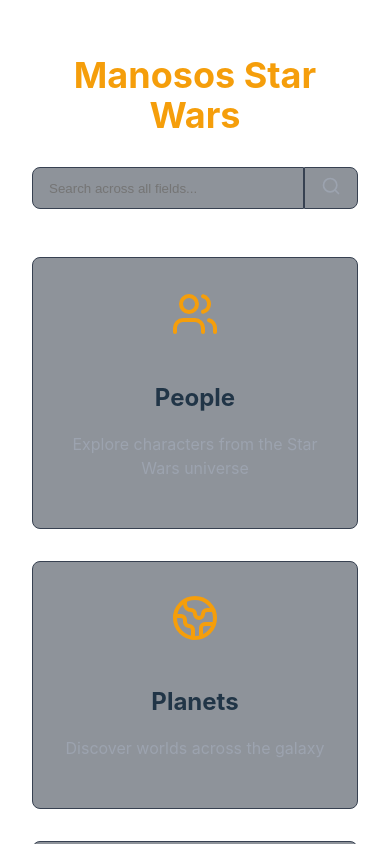
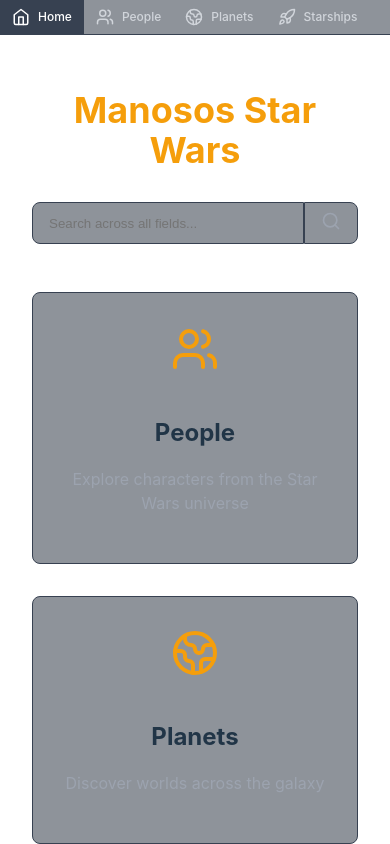
Before and after one commit to MartinDCalderonP/lisit-challenge, a React (Vite) app: page / in a window 390 px wide. Shown: the top 844 px of the page. Built offline with nearby package versions, Linux system fonts and the light colour scheme.

Commit message:
Enhance Layout component with navigation and animations, update styles for improved responsiveness

```diff
--- a/src/components/Layout/index.tsx
+++ b/src/components/Layout/index.tsx
@@ -1,12 +1,55 @@
 import { ReactNode } from 'react'
+import { Link, useLocation } from 'react-router-dom'
+import { LuHome, LuUsers, LuGlobe2, LuRocket } from 'react-icons/lu'
+import { motion } from 'framer-motion'
 import styles from './styles.module.css'
+
+const navItems = [
+  { path: '/', icon: LuHome, label: 'Home' },
+  { path: '/people', icon: LuUsers, label: 'People' },
+  { path: '/planets', icon: LuGlobe2, label: 'Planets' },
+  { path: '/starships', icon: LuRocket, label: 'Starships' }
+]
 
 interface LayoutProps {
   children: ReactNode
 }
 
-const Layout = ({ children }: LayoutProps) => (
-  <div className={styles.layout}>{children}</div>
-)
+const Layout = ({ children }: LayoutProps) => {
+  const location = useLocation()
+
+  return (
+    <div className={styles.container}>
+      <nav className={styles.nav}>
+        <li className={styles.navLinks}>
+          {navItems.map(({ path, icon: Icon, label }) => (
+            <Link
+              key={path}
+              to={path}
+              className={`${styles.navLink} ${
+                location.pathname === path
+                  ? styles.navLinkActive
+                  : styles.navLinkInactive
+              }`}
+            >
+              <Icon className={styles.icon} size={18} />
+              <span>{label}</span>
+            </Link>
+          ))}
+        </li>
+      </nav>
+      <main className={styles.main}>
+        <motion.div
+          initial={{ opacity: 0 }}
+          animate={{ opacity: 1 }}
+          exit={{ opacity: 0 }}
+          transition={{ duration: 0.3 }}
+        >
+          {children}
+        </motion.div>
+      </main>
+    </div>
+  )
+}
 
 export default Layout
--- a/src/components/Layout/styles.module.css
+++ b/src/components/Layout/styles.module.css
@@ -1,6 +1,69 @@
-.layout {
-  box-sizing: border-box;
-  padding: 2rem;
-  text-align: center;
-  width: 100vw;
+.container {
+  display: flex;
+  flex-direction: column;
+  min-height: 100vh;
+
+  .nav {
+    background-color: rgba(31, 41, 55, 0.5);
+    border-bottom: 1px solid #374151;
+    position: sticky;
+    top: 0;
+
+    .navLinks {
+      display: flex;
+
+      @media (max-width: 370px) {
+        align-items: center;
+        justify-content: center;
+      }
+
+      .navLink {
+        display: flex;
+        align-items: center;
+        padding: 0.75rem 1rem;
+        font-size: 0.875rem;
+        font-weight: medium;
+        color: #d1d5db;
+        transition: all 0.3s;
+
+        &.navLinkActive {
+          background-color: #374151;
+          color: #ffffff;
+        }
+
+        &.navLinkInactive {
+          &:hover {
+            background-color: #374151;
+            color: #ffffff;
+          }
+        }
+
+        .icon {
+          margin-right: 0.5rem;
+
+          @media (max-width: 370px) {
+            margin-right: 0;
+          }
+        }
+
+        @media (max-width: 420px) {
+          padding: 0.5rem 0.75rem;
+          font-size: 0.75rem;
+        }
+
+        @media (max-width: 370px) {
+          span {
+            display: none;
+          }
+        }
+      }
+    }
+  }
+
+  .main {
+    box-sizing: border-box;
+    padding: 2rem;
+    text-align: center;
+    width: 100vw;
+  }
 }
```
